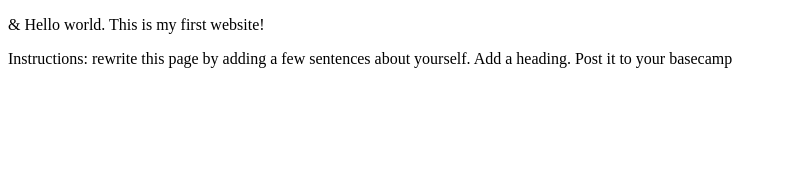
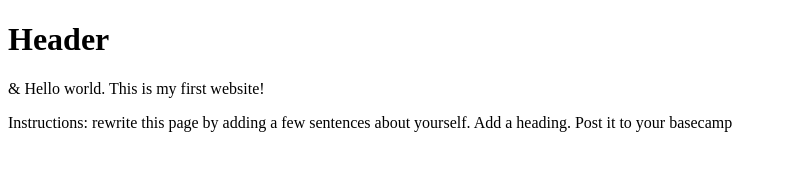
Before and after one commit to aros14/lab1, a plain HTML site: page index.html in a window 1280 px wide. Shown: the whole page, without its empty margins (0-787 px from the left). Drawn offline with Linux system fonts and the light colour scheme.

Commit message:
header stuff

```diff
--- a/index.html
+++ b/index.html
@@ -3,8 +3,9 @@
 <head>
   <meta charset="UTF-8">
   <title>ITMD-361 Internet Technologies and Web Design</title>
-  <title>About Ana Rosiles</title>
 </head>
+<div class="header">
+  <h1>Header</h1>
 <body>
   <p>&amp; Hello world. This is my first website!</p>
   <p>Instructions: rewrite this page by adding a few sentences about yourself. Add a heading. Post it to your basecamp</p>
```
